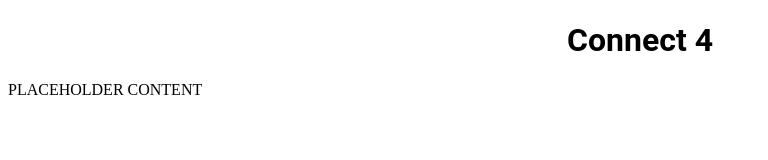
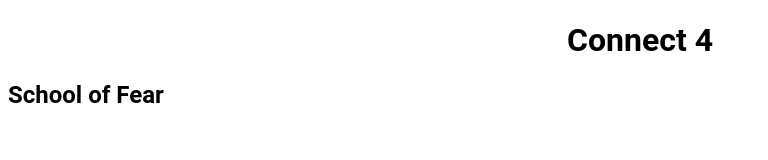
Before and after one commit to Vresod/experiments, a plain HTML site: page connect4/index.html in a window 1280 px wide. Shown: the whole page, without its empty margins (0-768 px from the left). Drawn offline with Linux system fonts and the light colour scheme; files that its build step writes are made by us from their sources.

Commit message:
Update index.html

```diff
--- a/connect4/index.html
+++ b/connect4/index.html
@@ -7,7 +7,7 @@
 <body>
 	<h1>Connect 4</h1>
 	<div class='main' id='content'>
-		<p>PLACEHOLDER CONTENT</p>
+		<h2>School of Fear</h2>
 	</div>
 </body>
 </html>
```
